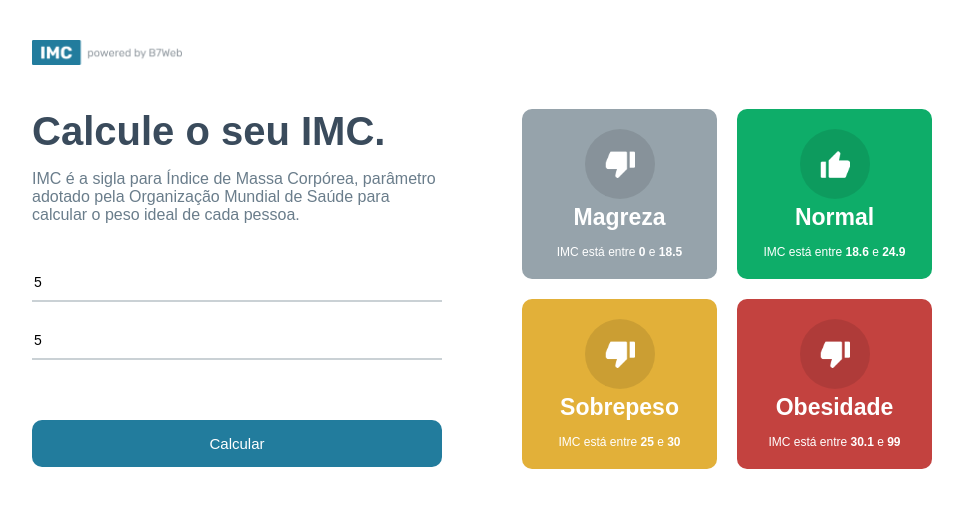
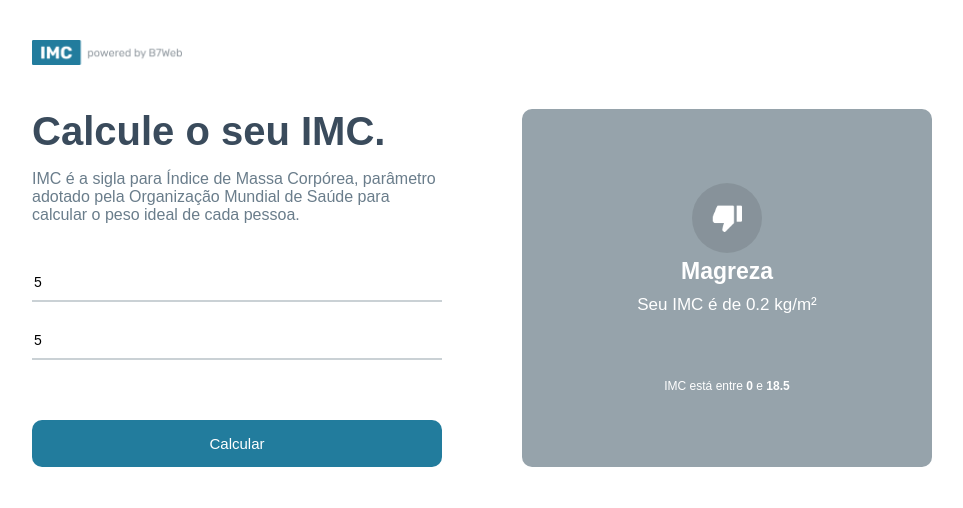
Before and after one commit to xMattRx/React_IMC, a React (Vite) app: page / in a window 1280 px wide. Both pictures are taken after typing "5", "5" into the empty fields and a click on the button "Calcular". Shown: the top 508 px of the page, without its empty margins (158-1121 px from the left). Built offline with nearby package versions, Linux system fonts and the light colour scheme.

Commit message:
Calculo IMC

```diff
--- a/src/App.module.css
+++ b/src/App.module.css
@@ -65,3 +65,7 @@
   grid-template-columns: repeat(2, 1fr);
   gap: 20px;
 }
+.container .rightSide .rightBig {
+  flex: 1;
+  display: flex;
+}
--- a/src/App.tsx
+++ b/src/App.tsx
@@ -2,15 +2,16 @@
 import styles from './App.module.css'
 import poweredImage from './assets/powered.png'
 import { GridItem } from './components/GridItem'
-import { levels } from './helpers/imc'
+import { calculateImc, Level, levels } from './helpers/imc'
 
 export default function App() {
   const [heightField, setHeightField] = useState<number>(0)
   const [weightField, setWeightField] = useState<number>(0)
+  const [toShow, setToShow] = useState<Level | null>(null)
 
   const handleCalculateButton = () =>{
     if(heightField && weightField){
-
+      setToShow(calculateImc(heightField, weightField))
     }else{
       alert('Digite todos os campos.');
     }
@@ -43,16 +44,20 @@
         </div>
 
         <div className={styles.rightSide}>
-
+          {!toShow &&
           <div className={styles.grid}>
-
             {levels.map((item,key)=>{
               return <GridItem item={item} key={key}/>
             })}
           </div>
-
+        }
+        {toShow &&
+          <div className={styles.rightBig}>
+            <div className={styles.rightArrow}></div>
+            <GridItem item={toShow}/>
+          </div>
+        }
         </div>
-
       </div>
     </div>
   )
--- a/src/components/GridItem/GridItem.module.css
+++ b/src/components/GridItem/GridItem.module.css
@@ -26,3 +26,7 @@
   font-size: 12px;
   margin-top: 14px;
 }
+.yourImc{
+  font-size: 17px;
+  margin: 10px 0 50px 0;
+}
--- a/src/components/GridItem/index.tsx
+++ b/src/components/GridItem/index.tsx
@@ -6,8 +6,6 @@
 type Props = {
 item: Level
 };
-
-
 
 export const GridItem = ({item}: Props) =>
 {
@@ -22,6 +20,13 @@
 
       </div>
       <div className={styles.gridTitle}>{item.title}</div>
+
+      {item.yourImc &&
+        <div className={styles.yourImc}>
+          Seu IMC é de {item.yourImc} kg/m²
+        </div>
+      }
+
       <div className={styles.gridInfo}>
         <>
           IMC está entre <strong>{item.imc[0]}</strong> e <strong>{item.imc[1]}</strong>
--- a/src/helpers/imc.ts
+++ b/src/helpers/imc.ts
@@ -15,13 +15,13 @@
 
 ];
 
-export const calculateImg = (height: number, weight: number) => {
+export const calculateImc = (height: number, weight: number) => {
 
   const imc = weight / (height * height)
 
   for(let i in levels){
     if(imc >= levels[i].imc[0] && imc < levels[i].imc[1]){
-      levels[i].yourImc = imc;
+      levels[i].yourImc = parseFloat(imc.toFixed(2));
       return levels[i];
     }
   }
```
